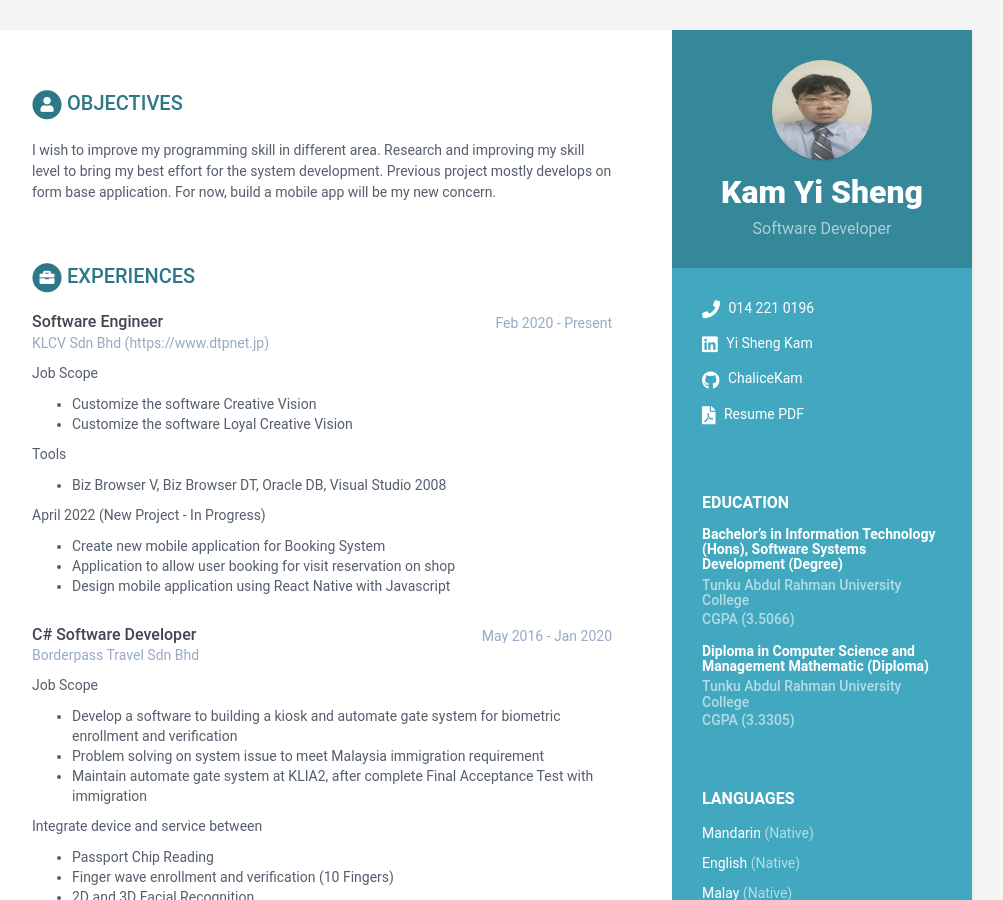
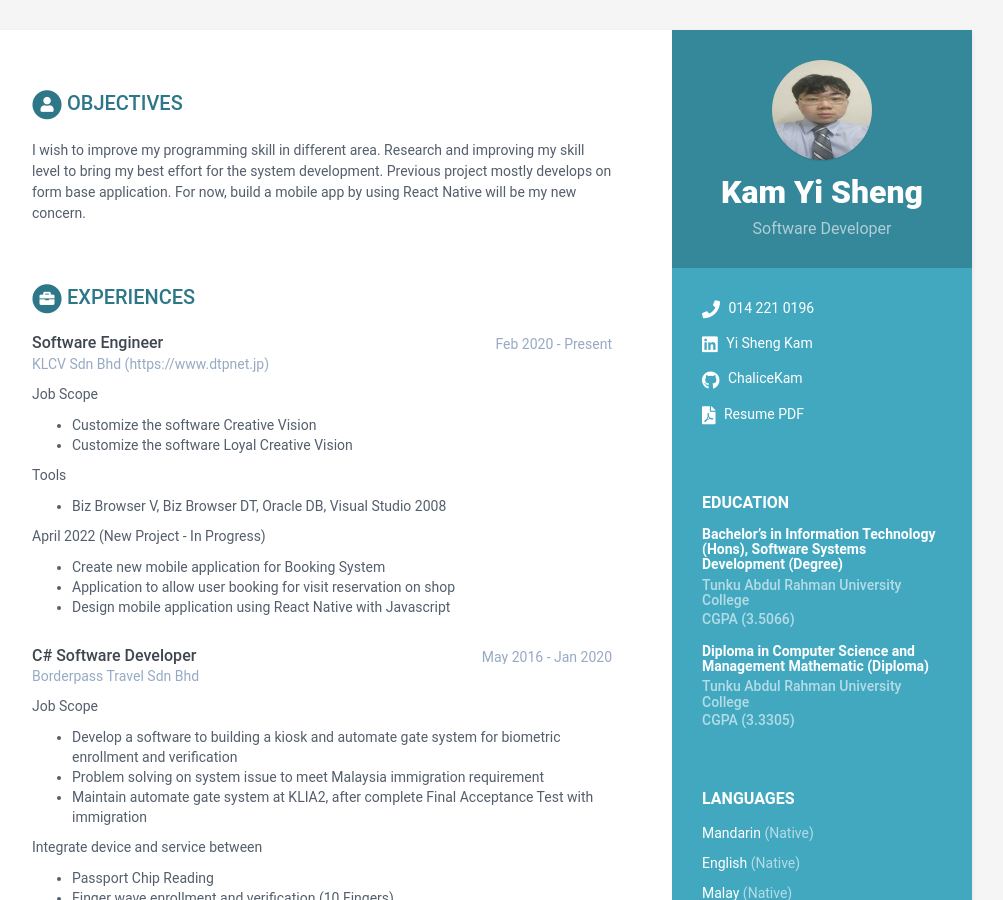
Before and after one commit to ChaliceKam/chalicekam.github.io, a Jekyll site: the page built from index.html, in a window 1280 px wide and 900 px high. Shown: the whole window, without its empty margins (168-1171 px from the left). Built offline with Jekyll 4.4.1, drawn with Linux system fonts in a browser that asks for light colours.

Commit message:
Update data.yml

```diff
--- a/_data/data.yml
+++ b/_data/data.yml
@@ -53,7 +53,7 @@ career-profile:
       I wish to improve my programming skill in different area.
       Research and improving my skill level to bring my best effort for the system development.
       Previous project mostly develops on form base application.
-      For now, build a mobile app will be my new concern.
+      For now, build a mobile app by using React Native will be my new concern.
 education:
     - degree: Bachelor’s in Information Technology (Hons), Software Systems Development (Degree)
       university: Tunku Abdul Rahman University College
```
